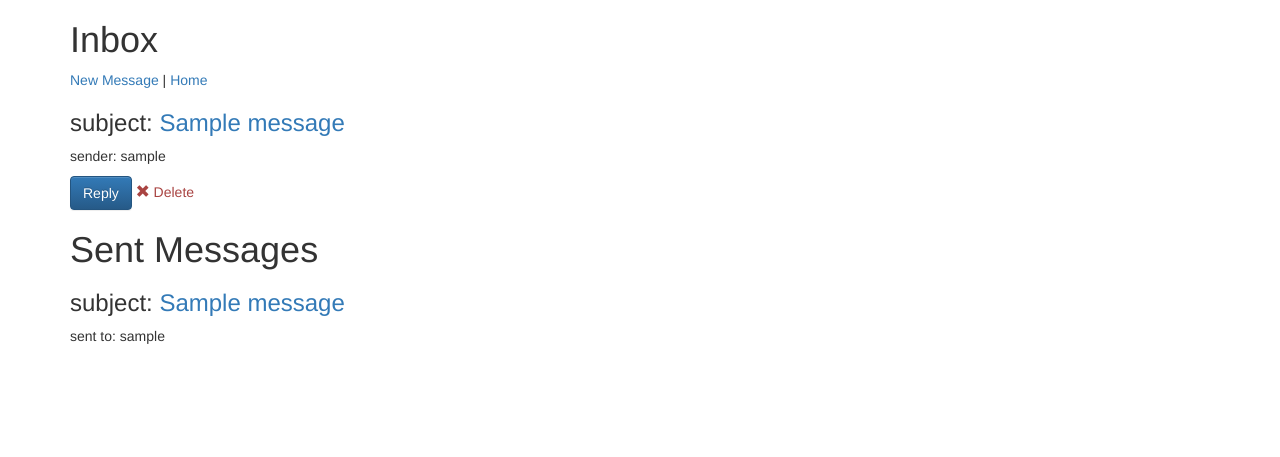
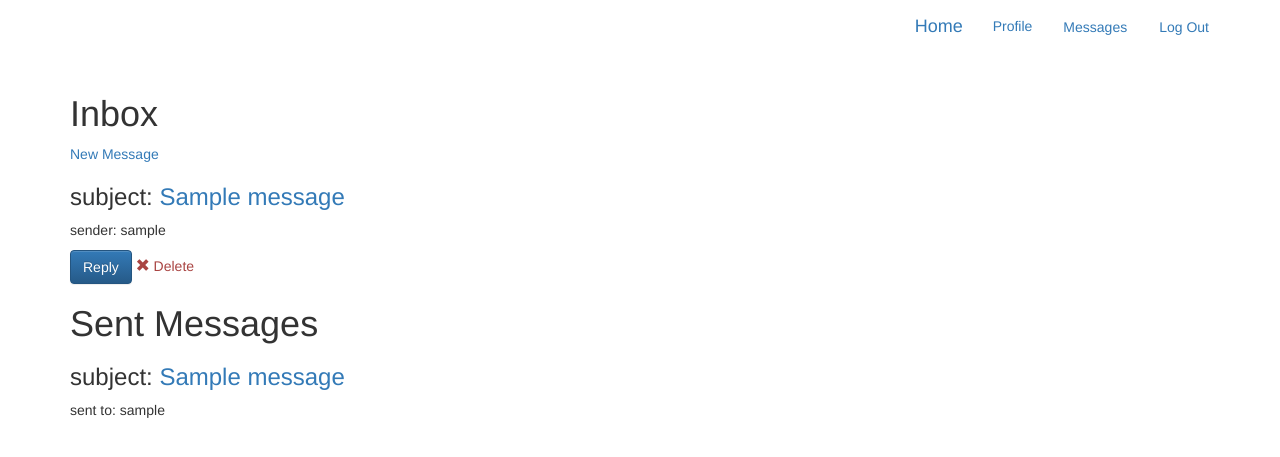
Before and after one commit to jbhouse/lost_n_found, a Django app: template private_messages/templates/private_messages/privatemessage_list.html in a window 1280 px wide. Shown: the top 457 px of the page. Run offline with Django 3.2, Linux system fonts and the light colour scheme; a user stored in the database is signed in; data comes from the database, SQL or seed files in the repository; both versions use the stored data as it was after the commit; the template is opened without the code that fills it: values that come from a table or form of the project are taken from there, most other values are stand-ins (such as "Sample title", 1, 10 or a date in 2020); some libraries are stand-ins or nearby versions.

Commit message:
vastly improved navigation and appearance of the website

```diff
--- a/private_messages/templates/private_messages/_inbox_message.html
+++ b/private_messages/templates/private_messages/_inbox_message.html
@@ -1,6 +1,9 @@
 <div id="inbox-message-{{message.pk}}">
-  <h3 class="subject_line">subject: <a href="{% url 'private_messages:detail' pk=message.pk %}">{{message.subject}}</a></h3>
-  <p>sender: {{message.sender.username}}</p>
+  {% if msgdetail == "True" %}
+    <h3 class="subject_line">subject: {{message.subject}}</h3>
+  {% else %}
+    <h3 class="subject_line">subject: <a href="{% url 'private_messages:detail' pk=message.pk %}">{{message.subject}}</a></h3>
+  {% endif %}  <p>sender: {{message.sender.username}}</p>
   <p>
     {% if user.is_authenticated and not hide_delete %}
       <button id="reply-button-{{message.pk}}" class="reply-button btn btn-primary" type="button" name="button">Reply</button>
--- a/private_messages/templates/private_messages/_sent_message.html
+++ b/private_messages/templates/private_messages/_sent_message.html
@@ -1,10 +1,10 @@
 <div id="outbox-message-{{message.pk}}">
-  <h3 class="subject_line">
-    subject: <a href="{% url 'private_messages:detail' pk=message.pk %}">{{message.subject}}</a>
-  </h3>
-  <p>
-    sent to: {{message.recipient.username}}
-  </p>
+  {% if msgdetail == "True" %}
+    <h3 class="subject_line">subject: {{message.subject}}</h3>
+  {% else %}
+    <h3 class="subject_line">subject: <a href="{% url 'private_messages:detail' pk=message.pk %}">{{message.subject}}</a></h3>
+  {% endif %}
+  <p>sent to: {{message.recipient.username}}</p>
   <p>
     {% if privatemessage.recipient.username == request.user.username %}
         <a class='pm-delete' href="{% url 'private_messages:delete' pk=message.pk %}" title="delete" class="btn btn-simple">
--- a/private_messages/templates/private_messages/privatemessage_detail.html
+++ b/private_messages/templates/private_messages/privatemessage_detail.html
@@ -2,8 +2,8 @@
 {% block content %}
   <h3>Message: {{privatemessage.message}}</h3>
   {% if privatemessage.recipient.username == request.user.username %}
-    {% include "private_messages/_inbox_message.html" with message=privatemessage %}
+    {% include "private_messages/_inbox_message.html" with message=privatemessage msgdetail="True" %}
   {% else %}
-    {% include "private_messages/_sent_message.html" with message=privatemessage %}
+    {% include "private_messages/_sent_message.html" with message=privatemessage msgdetail="True" %}
   {% endif %}
 {% endblock %}
--- a/private_messages/templates/private_messages/privatemessage_list.html
+++ b/private_messages/templates/private_messages/privatemessage_list.html
@@ -14,7 +14,6 @@
     $('.reply-button').on('click',function(e){
       e.preventDefault();
       var that = $(this)
-      // that.attr('id').slice(13,that.attr('id').length)
       that.parent().addClass('hidden')
       console.log(that.parent().parent().append("<form class='reply-message' method='post'><div class='col-md-2'><input class='form-control' type='text' placeholder='subject' value=''></div><div class='form-group'><textarea class='form-control' rows='4' placeholder='message' value=''></textarea></div><input type='submit' name='submit'></form>"))
     })
@@ -81,11 +80,7 @@
 {% block content %}
   <div class="new-message">
     <h1>Inbox</h1>
-    <p>
-      <a id="new-message-button" href="#">New Message</a>
-      |
-      <a href="{% url 'home' %}">Home</a>
-    </p>
+    <a id="new-message-button" href="#">New Message</a>
     <div id='new-message-div' class='hidden'>
       <h1>New Message</h1>
       <form method="post">
--- a/templates/base.html
+++ b/templates/base.html
@@ -18,7 +18,19 @@
 
   </head>
   <body>
-    <div class="container mycontent">
+    <nav class="navbar mynav" role='navigation' id='navbar'>
+      <div class="container">
+        <ul class='nav navbar-nav navbar-right'>
+          {% if user.is_authenticated %}
+            <li><a class='navbar-brand mynav' href="{% url 'home' %}">Home</a></li>
+            <li><a href="{% url 'accounts:profile' pk=request.user.pk %}">Profile</a></li>
+            <li><a href="{% url 'private_messages:list' %}"class="btn btn-simple">Messages</a></li>
+            <li><a href="{% url 'accounts:logout' %}"class="btn btn-simple">Log Out</a></li>
+          {% endif %}
+        </ul>
+      </div>
+    </nav>
+    <div class="container">
       {% block content %}{% endblock %}
     </div>
 
```
Also changed, not shown: accounts/templates/accounts/profile.html (+6 -15 lines), homepage/static/homepage/style.css (+7 -1 lines), homepage/templates/homepage/home.html (+19 -10 lines), db.sqlite3.
